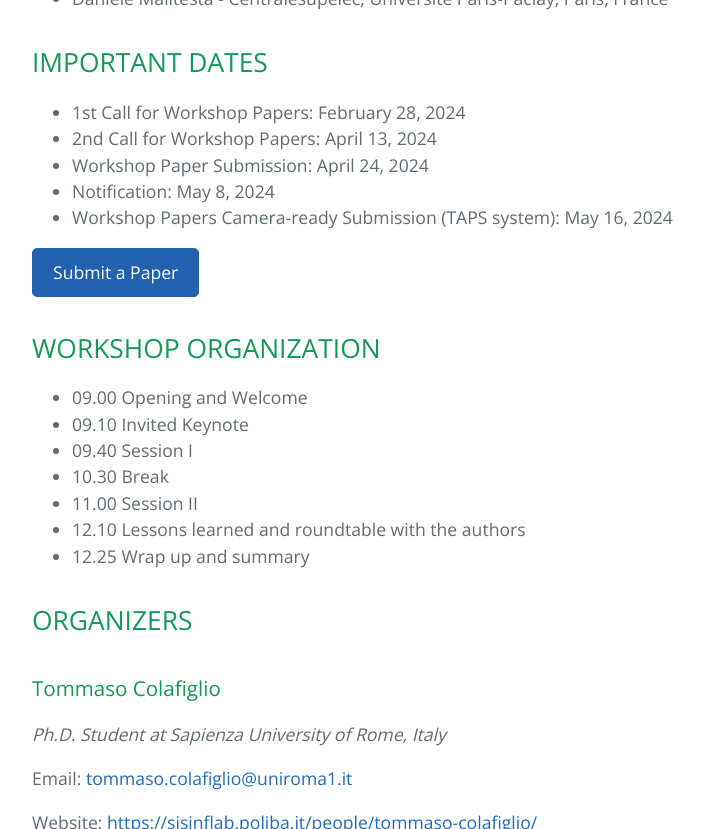
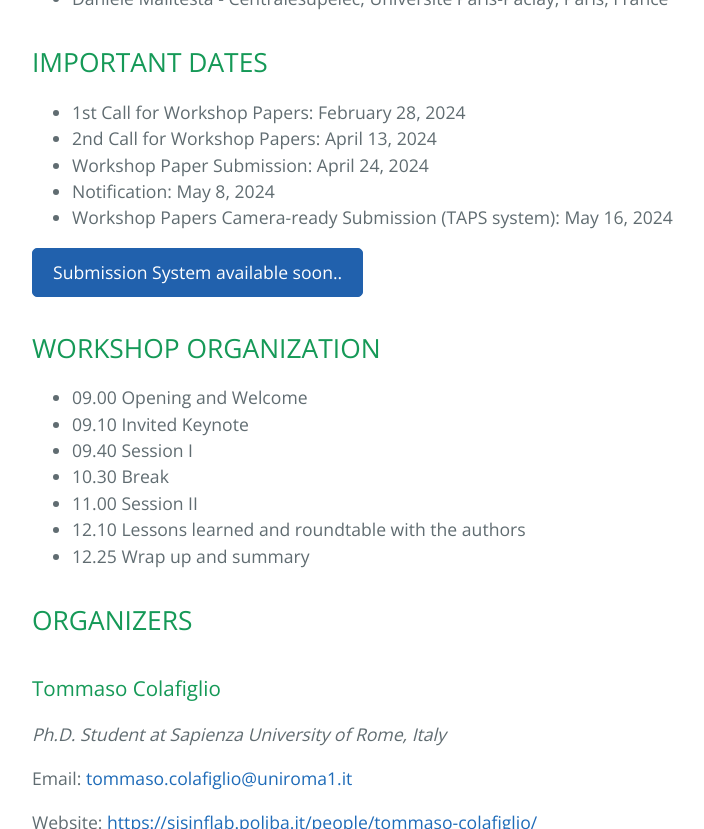
Before and after one commit to sisinflab/webium24, a Jekyll site: the page built from index.md, in a window 1280 px wide and 900 px high, scrolled down 3219 px, cut to the strip 0-829 px from the top of the window. Shown: the whole strip, without its empty margins (192-896 px from the left). Built offline with Jekyll 4.4.1, drawn with Linux system fonts in a browser that asks for light colours.

Commit message:
Update index.md

```diff
--- a/index.md
+++ b/index.md
@@ -72,7 +72,7 @@ Topics of interest include, but are not limited to:
 + Workshop Papers Camera-ready Submission (TAPS system): May 16, 2024
 
 <div class="button-container">
-    <a href="https://easychair.org/" class="button">Submit a Paper</a>
+    <a href="#" class="button">Submission System available soon..</a>
 </div>
 
 ## WORKSHOP ORGANIZATION <a name="WO"></a>
```
